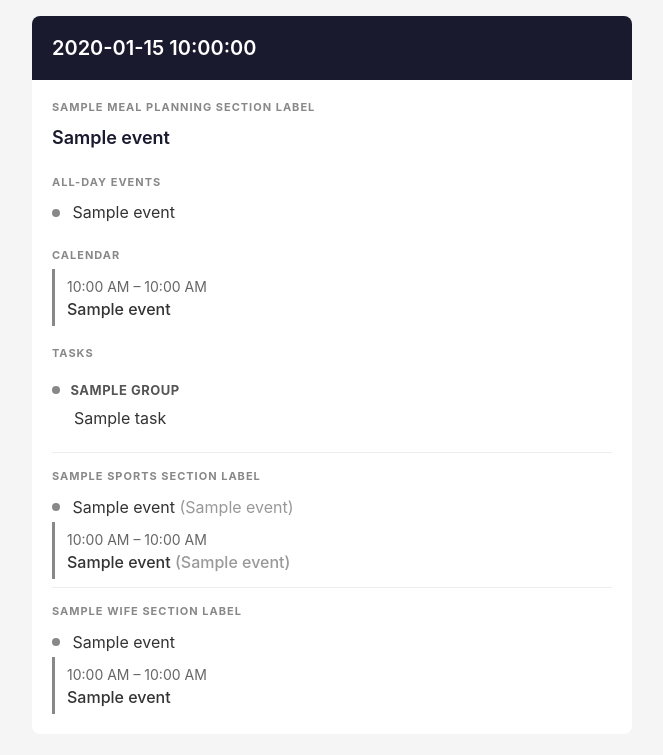
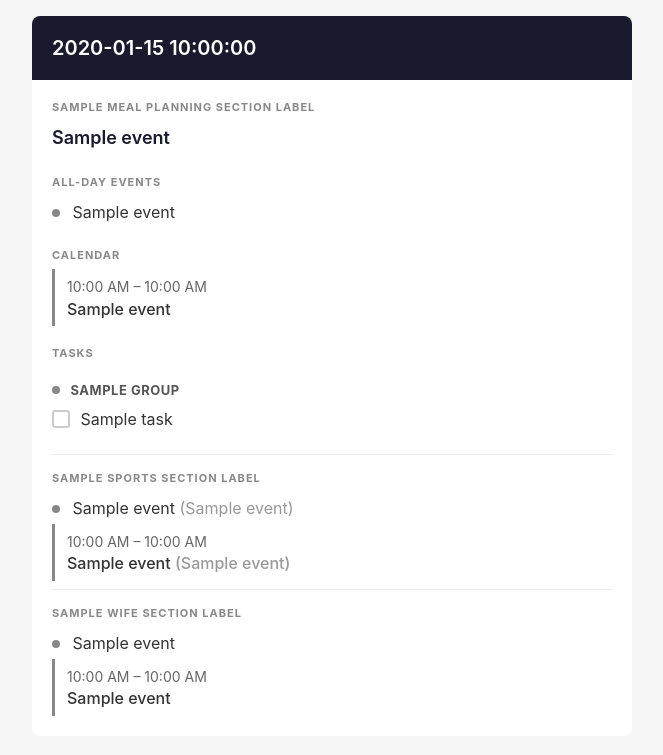
Before and after one commit to tomboone/daily-agenda-email, a Python web app: template src/templates/agenda.html in a window 1280 px wide. Shown: the top 755 px of the page, without its empty margins (308-971 px from the left). Run offline with Jinja, Linux system fonts and the light colour scheme; the template is opened without the code that fills it: most values are stand-ins (such as "Sample title", 1, 10 or a date in 2020).

Commit message:
template styling

```diff
--- a/src/templates/agenda.html
+++ b/src/templates/agenda.html
@@ -71,9 +71,10 @@
     <span style="font-size:13px;font-weight:700;color:#555555;text-transform:uppercase;letter-spacing:0.5px;vertical-align:middle;">{{ group.project_name }}</span>
   </td></tr>
   {% for task in group.tasks %}
-  <tr><td style="padding:3px 0 3px 22px;">
-    <span style="font-weight:400;">{{ task.title }}</span>
-    {% if task.is_overdue %}<span style="color:#d32f2f;font-size:13px;"> (overdue, due {{ task.due_date.strftime('%b %-d') }})</span>{% endif %}
+  <tr><td style="padding:3px 0 3px 0;">
+    <span style="display:inline-block;width:14px;height:14px;border:2px solid #cccccc;border-radius:3px;margin-right:6px;vertical-align:middle;"></span>
+    <span style="font-weight:400;vertical-align:middle;">{{ task.title }}</span>
+    {% if task.is_overdue %}<span style="color:#d32f2f;font-size:13px;vertical-align:middle;"> (overdue, due {{ task.due_date.strftime('%b %-d') }})</span>{% endif %}
   </td></tr>
   {% endfor %}
   {% endfor %}
```
